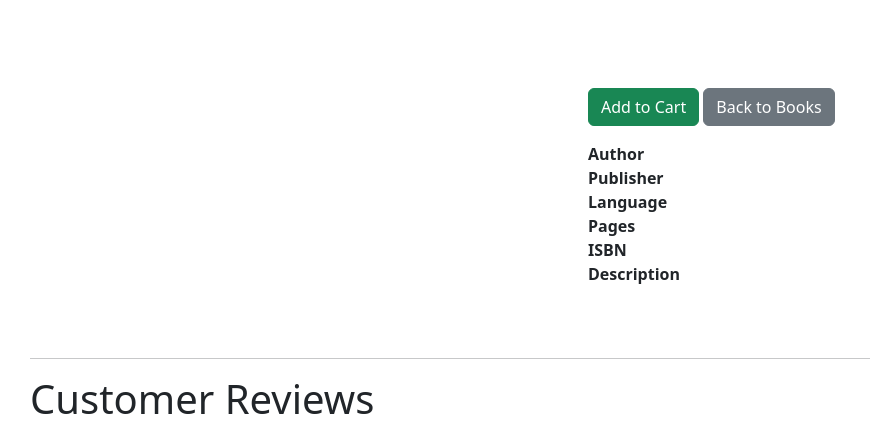
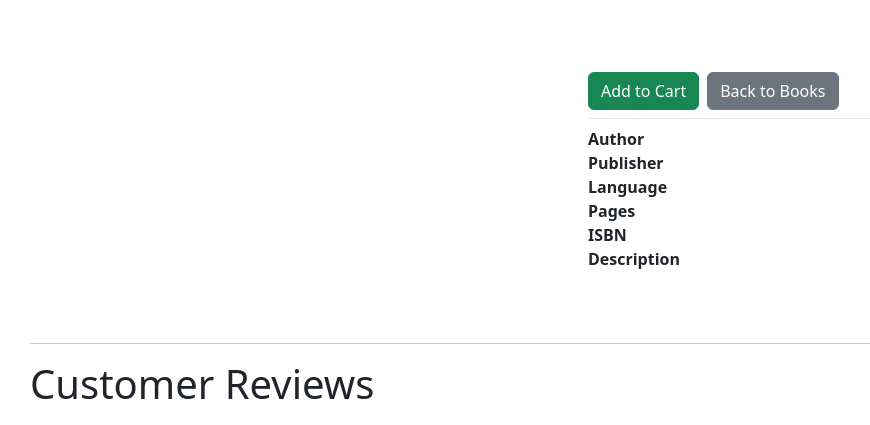
Before and after one commit to v-amna/booknest, a Django app: template books/templates/books/book_detail.html in a window 1280 px wide. Shown: the part 62-487 px from the top of the page, without its empty margins (64-934 px from the left). Run offline with Django 5.2, Linux system fonts and the light colour scheme; the template is opened without the code that fills it, so the values that code supplies are empty; some libraries are stand-ins or nearby versions.

Commit message:
Refactor book detail layout to improve button alignment and add edit/delete options for superusers

```diff
--- a/books/templates/books/book_detail.html
+++ b/books/templates/books/book_detail.html
@@ -18,9 +18,9 @@
             <div class="col-12 col-md-6 col-lg-4">
                 <div class="mb-5 mt-md-5">
                     <p class="lead">{{ book.title }}</p>
-                    <div class="form-row mb-3">
+                    <div class="form-row d-flex gap-2 border-bottom pb-2 mb-2">
                         <a href="{% url 'add_to_cart' book.id %}"
-                           class="mt-3 btn btn-success"> Add
+                           class="btn btn-success"> Add
                             to Cart </a>
                         {% if user.is_authenticated %}
                             <a href="{% url 'add_review' book.id %}"
@@ -28,7 +28,7 @@
                                 Write a Review </a>
                         {% endif %}
                         <a href="{% url 'books' %}"
-                           class="mt-3 btn btn-secondary"> Back to Books </a>
+                           class="btn btn-secondary"> Back to Books </a>
                     </div>
                     <dl class="row">
                         <dt class="mb-0 col-sm-3">Author</dt>
@@ -44,6 +44,14 @@
                         <dt class="mb-0 col-sm-3">Description</dt>
                         <dd class="mb-0 col-sm-9 text-break">{{ book.description }}</dd>
                     </dl>
+                    {% if request.user.is_superuser %}
+                    <div class="d-flex gap-2 border-top pt-2 mt-2">
+                            <a href="{% url 'edit_book' book.id %}"
+                               class="btn btn-warning"> Edit </a>
+                            <a href="{% url 'delete_book' book.id %}"
+                               class="btn btn-danger"> Delete </a>
+                    </div>
+                    {% endif %}
                 </div>
             </div>
         </div>
@@ -86,14 +94,6 @@
                 <p>No reviews yet.</p>
             {% endif %}
 
-            {% if request.user.is_superuser %}
-                <hr>
-                <a href="{% url 'edit_book' book.id %}"
-                   class="btn btn-warning"> Edit </a>
-                <a href="{% url 'delete_book' book.id %}"
-                   class="btn btn-danger"> Delete </a>
-            {% endif %}
-
         </div>
 
     </div>
```
